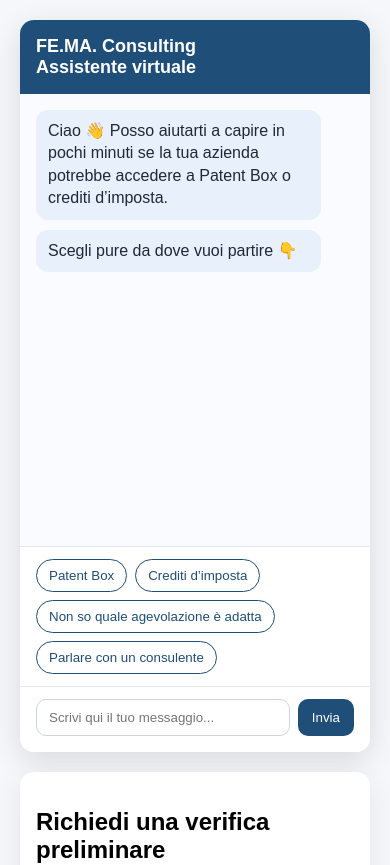
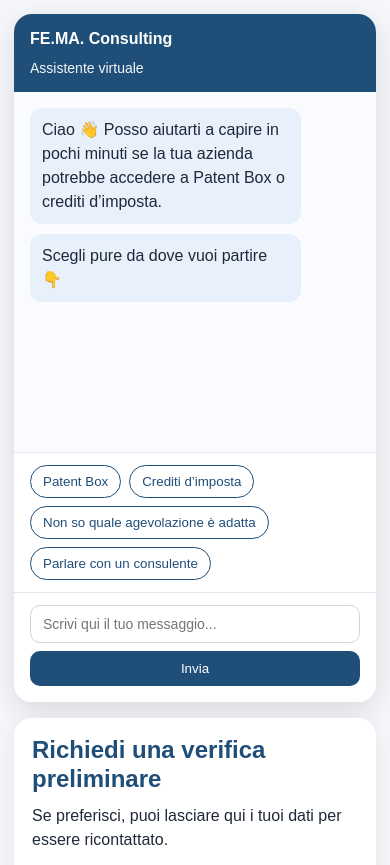
Before and after one commit to FEMA-Consulting/pmi-bot-fema, a website: page public/index.html in a window 390 px wide. Shown: the top 865 px of the page. Drawn offline with Linux system fonts and the light colour scheme.

Commit message:
Refactor CSS styles for improved layout and design

```diff
--- a/public/style.css
+++ b/public/style.css
@@ -1,25 +1,59 @@
+* {
+  box-sizing: border-box;
+}
+
 body {
   margin: 0;
-  padding: 20px;
   font-family: Arial, sans-serif;
   background: #f5f7fb;
+  color: #1f2937;
+}
+
+.page {
+  min-height: 100vh;
+  padding: 24px;
+  display: flex;
+  flex-direction: column;
+  align-items: center;
+  gap: 24px;
+}
+
+.chat-section,
+.lead-section {
+  width: 100%;
+  display: flex;
+  justify-content: center;
 }
 
 .chat-widget {
+  width: 100%;
   max-width: 420px;
-  margin: 0 auto;
   background: #ffffff;
-  border-radius: 14px;
+  border-radius: 18px;
   box-shadow: 0 8px 30px rgba(0, 0, 0, 0.12);
   overflow: hidden;
+  display: flex;
+  flex-direction: column;
 }
 
 .chat-header {
   background: #1f4e79;
   color: #fff;
   padding: 16px;
-  font-weight: bold;
-  font-size: 18px;
+  display: flex;
+  justify-content: space-between;
+  align-items: center;
+  gap: 12px;
+}
+
+.chat-header-title {
+  font-weight: 700;
+  font-size: 16px;
+}
+
+.chat-header-subtitle {
+  font-size: 14px;
+  opacity: 0.95;
 }
 
 .chat-body {
@@ -34,8 +68,9 @@ body {
   padding: 10px 12px;
   border-radius: 12px;
   margin-bottom: 10px;
-  line-height: 1.4;
+  line-height: 1.5;
   white-space: pre-wrap;
+  word-wrap: break-word;
 }
 
 .message.bot {
@@ -45,7 +80,7 @@ body {
 
 .message.user {
   background: #1f4e79;
-  color: white;
+  color: #ffffff;
   margin-left: auto;
 }
 
@@ -55,59 +90,73 @@ body {
   gap: 8px;
   padding: 12px 16px;
   border-top: 1px solid #e5e7eb;
-  background: #fff;
+  background: #ffffff;
 }
 
 .quick-btn {
   border: 1px solid #1f4e79;
-  background: white;
+  background: #ffffff;
   color: #1f4e79;
   border-radius: 20px;
   padding: 8px 12px;
   cursor: pointer;
+  transition: 0.2s ease;
 }
 
 .quick-btn:hover {
   background: #1f4e79;
-  color: white;
+  color: #ffffff;
 }
 
 .chat-form {
   display: flex;
   gap: 8px;
   padding: 12px 16px 16px;
-  background: white;
+  background: #ffffff;
   border-top: 1px solid #e5e7eb;
 }
 
 .chat-form input {
   flex: 1;
+  min-width: 0;
   padding: 10px 12px;
   border: 1px solid #cbd5e1;
   border-radius: 10px;
   outline: none;
+  font-size: 14px;
 }
 
 .chat-form button {
   background: #1f4e79;
-  color: white;
+  color: #ffffff;
   border: none;
   border-radius: 10px;
   padding: 10px 14px;
   cursor: pointer;
-}
-.lead-box {
-  max-width: 420px;
-  margin: 20px auto 0;
-  background: #fff;
-  border-radius: 14px;
-  box-shadow: 0 8px 30px rgba(0, 0, 0, 0.08);
-  padding: 16px;
+  white-space: nowrap;
 }
 
-.lead-box h3 {
+.lead-box {
+  width: 100%;
+  max-width: 420px;
+  background: #ffffff;
+  border-radius: 18px;
+  box-shadow: 0 8px 30px rgba(0, 0, 0, 0.08);
+  padding: 18px;
+}
+
+.lead-box h2 {
   margin-top: 0;
+  margin-bottom: 10px;
   color: #1f4e79;
+  font-size: 28px;
+  line-height: 1.2;
+}
+
+.lead-box p {
+  margin-top: 0;
+  margin-bottom: 16px;
+  line-height: 1.5;
 }
 
 .lead-box form {
@@ -118,20 +167,22 @@ body {
 
 .lead-box input,
 .lead-box textarea {
+  width: 100%;
   padding: 10px 12px;
   border: 1px solid #cbd5e1;
   border-radius: 10px;
   font-family: inherit;
+  font-size: 14px;
 }
 
 .lead-box textarea {
-  min-height: 90px;
+  min-height: 100px;
   resize: vertical;
 }
 
 .lead-box button {
   background: #1f4e79;
-  color: white;
+  color: #ffffff;
   border: none;
   border-radius: 10px;
   padding: 10px 14px;
@@ -143,19 +194,35 @@ body {
   font-size: 14px;
 }
 
-.chat-container {
-  display: flex;
-  flex-direction: column;
-  height: 500px;
+@media (max-width: 640px) {
+  .page {
+    padding: 14px;
+    gap: 16px;
+  }
+
+  .chat-widget,
+  .lead-box {
+    max-width: 100%;
+  }
+
+  .chat-header {
+    flex-direction: column;
+    align-items: flex-start;
+  }
+
+  .chat-body {
+    height: 360px;
+  }
+
+  .chat-form {
+    flex-direction: column;
+  }
+
+  .chat-form button {
+    width: 100%;
+  }
+
+  .lead-box h2 {
+    font-size: 24px;
+  }
 }
-
-.chat-messages {
-  flex: 1;
-  overflow-y: auto;
-  padding: 10px;
-}
-
-.chat-input {
-  border-top: 1px solid #ccc;
-  padding: 10px;
-}
```
